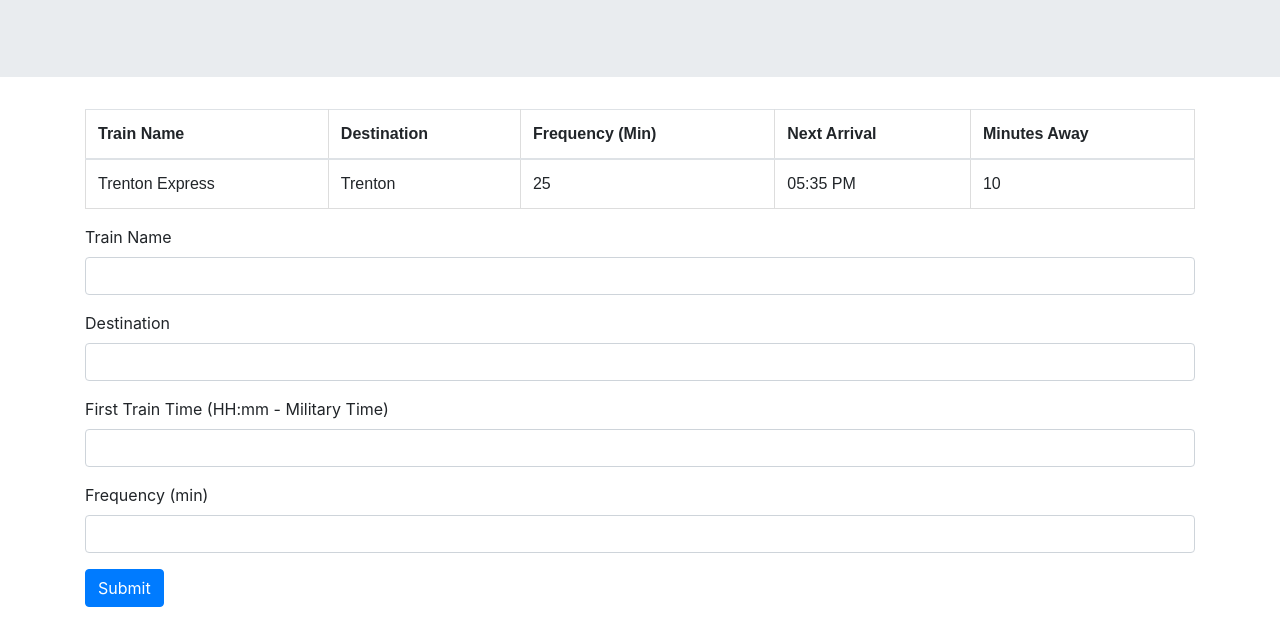
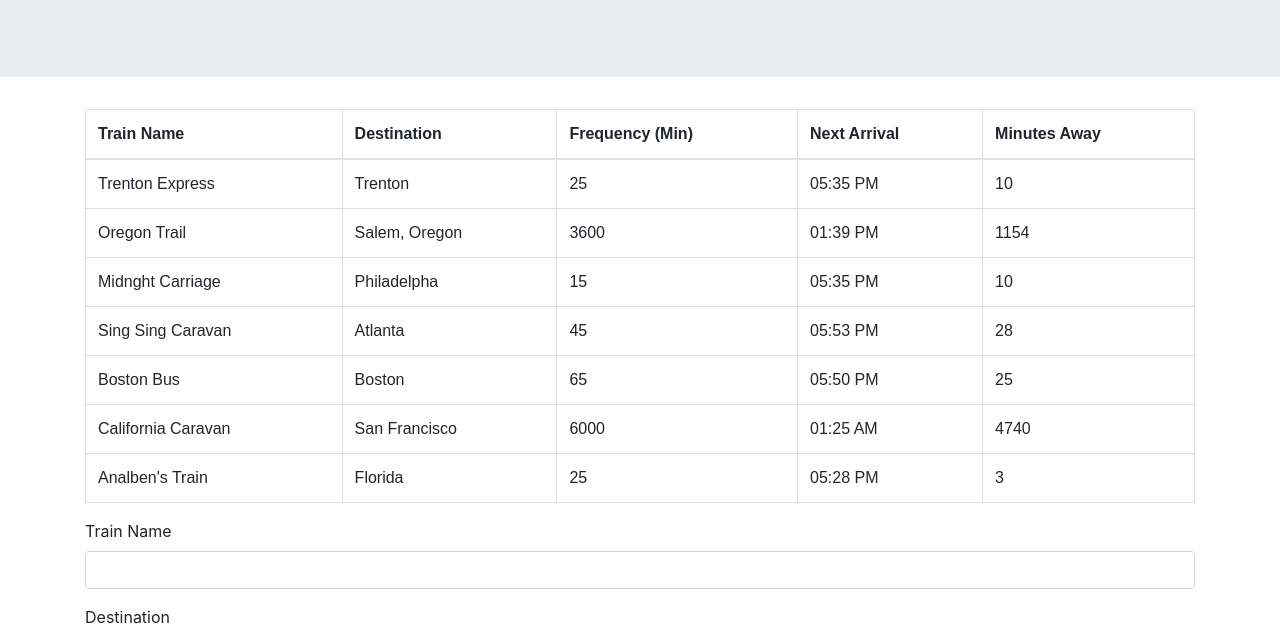
Before and after one commit to yingvang19/TrainScheduler, a plain HTML site: page index.html in a window 1280 px wide. Shown: the part 166-800 px from the top of the page. Drawn offline with nearby package versions, Linux system fonts and the light colour scheme; no server answers.

Commit message:
update rows and tables

```diff
--- a/index.html
+++ b/index.html
@@ -62,7 +62,7 @@
                     <th scope="col">Frequency (Min)</th>
                     <th scope="col">Next Arrival</th>
                     <th scope="col">Minutes Away</th>
-                    <!-- <th scope="col">Totall Billed ($)</th> -->
+
                 </tr>
             </thead>
             <tbody>
@@ -73,7 +73,55 @@
                     <td id="startDisplay">25</td>
                     <td id="monthsWorkedDisplay">05:35 PM</td>
                     <td id="rateDisplay">10</td>
-                    <!-- <td id="billedDisplay">1000000</td> -->
+
+                </tr>
+                 <tr>
+                    <td id="nameDisplay">Oregon Trail</td>
+                    <td id="roleDisplay">Salem, Oregon</td>
+                    <td id="startDisplay">3600</td>
+                    <td id="monthsWorkedDisplay">01:39 PM</td>
+                    <td id="rateDisplay">1154</td>
+
+                </tr>
+                <tr>
+                    <td id="nameDisplay">Midnght Carriage</td>
+                    <td id="roleDisplay">Philadelpha</td>
+                    <td id="startDisplay">15</td>
+                    <td id="monthsWorkedDisplay">05:35 PM</td>
+                    <td id="rateDisplay">10</td>
+
+                </tr>
+                <tr>
+                    <td id="nameDisplay">Sing Sing Caravan</td>
+                    <td id="roleDisplay">Atlanta</td>
+                    <td id="startDisplay">45</td>
+                    <td id="monthsWorkedDisplay">05:53 PM</td>
+                    <td id="rateDisplay">28</td>
+
+                </tr>
+                <tr>
+                    <td id="nameDisplay">Boston Bus</td>
+                    <td id="roleDisplay">Boston</td>
+                    <td id="startDisplay">65</td>
+                    <td id="monthsWorkedDisplay">05:50 PM</td>
+                    <td id="rateDisplay">25</td>
+
+                </tr>
+                <tr>
+                    <td id="nameDisplay">California Caravan</td>
+                    <td id="roleDisplay">San Francisco</td>
+                    <td id="startDisplay">6000</td>
+                    <td id="monthsWorkedDisplay">01:25 AM</td>
+                    <td id="rateDisplay">4740</td>
+
+                </tr>
+                <tr>
+                    <td id="nameDisplay">Analben's Train</td>
+                    <td id="roleDisplay">Florida</td>
+                    <td id="startDisplay">25</td>
+                    <td id="monthsWorkedDisplay">05:28 PM</td>
+                    <td id="rateDisplay">3</td>
+
                 </tr>
             </tbody>
         </table>
```
